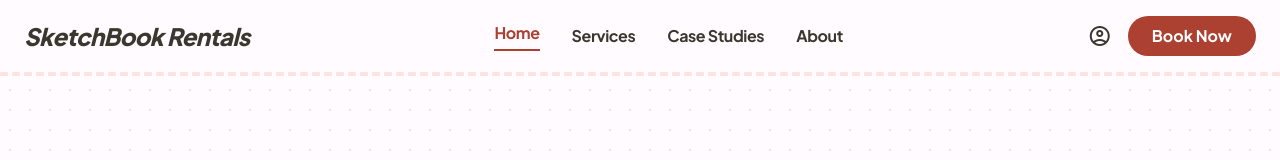
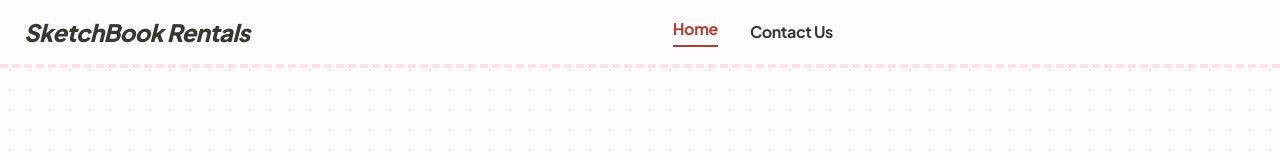
Before and after one commit to Emon69420/WebDev, a React (Vite) app: page / in a window 1280 px wide. Shown: the top 160 px of the page. Built offline with nearby package versions, Linux system fonts and the light colour scheme.

Commit message:
updated the header and removed redundancy

```diff
--- a/src/components/Header/Header.jsx
+++ b/src/components/Header/Header.jsx
@@ -14,32 +14,16 @@ const Header = () => {
           >
             Home
           </a>
+
           <a
             className="text-[#39382f] dark:text-stone-400 hover:text-[#ac4131] font-headline font-bold tracking-tight hover:bg-[#FF7F6A]/5 transition-all duration-300 active:scale-95 cursor-pointer"
             href="#"
           >
-            Services
-          </a>
-          <a
-            className="text-[#39382f] dark:text-stone-400 hover:text-[#ac4131] font-headline font-bold tracking-tight hover:bg-[#FF7F6A]/5 transition-all duration-300 active:scale-95 cursor-pointer"
-            href="#"
-          >
-            Case Studies
-          </a>
-          <a
-            className="text-[#39382f] dark:text-stone-400 hover:text-[#ac4131] font-headline font-bold tracking-tight hover:bg-[#FF7F6A]/5 transition-all duration-300 active:scale-95 cursor-pointer"
-            href="#"
-          >
-            About
+            Contact Us
           </a>
         </div>
         <div className="flex items-center gap-4">
-          <span className="material-symbols-outlined text-[#39382f] cursor-pointer">
-            account_circle
-          </span>
-          <button className="bg-[#ac4131] hover:bg-[#ac4131]/90 text-white font-headline font-bold px-6 py-2 rounded-full transition-all active:scale-95">
-            Book Now
-          </button>
+
         </div>
       </nav>
     </header>
```
